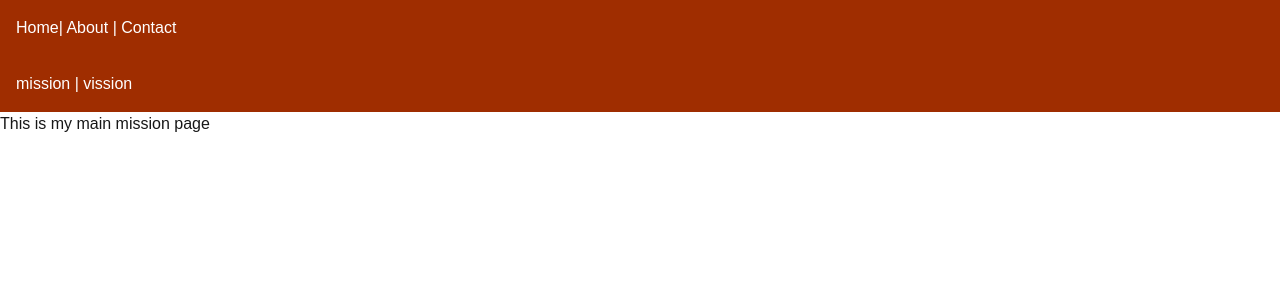
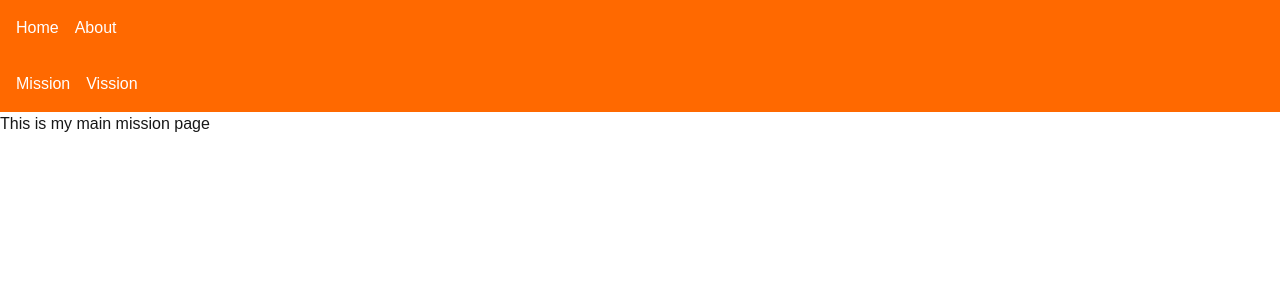
Before and after one commit to symadev/next_app, a Next.js app: page /about/mission in a window 1280 px wide. Shown: the top 300 px of the page. Built offline with nearby package versions, Linux system fonts and the light colour scheme.

Commit message:
added changes

```diff
--- a/app/about/layout.js
+++ b/app/about/layout.js
@@ -1,3 +1,4 @@
+import Link from 'next/link'
 import React from 'react'
 
 
@@ -5,8 +6,13 @@ export default function AboutLayout({ children }) {
   return (
     <div>
 
-        <nav className="p-4 bg-orange-800 text-white font-medium">
-          mission  | vission
+        <nav className="p-4 bg-orange-500 text-white font-medium">
+         <ul>
+            <li className="flex gap-4">
+                <Link href="/about/mission">Mission</Link>
+                <Link href="/about/vission">Vission</Link>
+            </li>
+         </ul>
         </nav>
         {children}
     </div>
--- a/app/layout.js
+++ b/app/layout.js
@@ -1,5 +1,6 @@
 import { Geist, Geist_Mono } from "next/font/google";
 import "./globals.css";
+import Link from "next/link";
 
 const geistSans = Geist({
   variable: "--font-geist-sans",
@@ -25,8 +26,13 @@ export default function RootLayout({ children }) {
       <body
         className={`${geistSans.variable} ${geistMono.variable} antialiased`}
       >
-        <nav className="p-4 bg-orange-800 text-white font-medium">
-          Home| About | Contact
+        <nav className="p-4 bg-orange-500 text-white font-medium">
+         <ul>
+            <li className="flex gap-4">
+                <Link href="/">Home</Link>
+                <Link href="/about">About</Link>
+            </li>
+         </ul>
         </nav>
         {children}
       </body>
```
